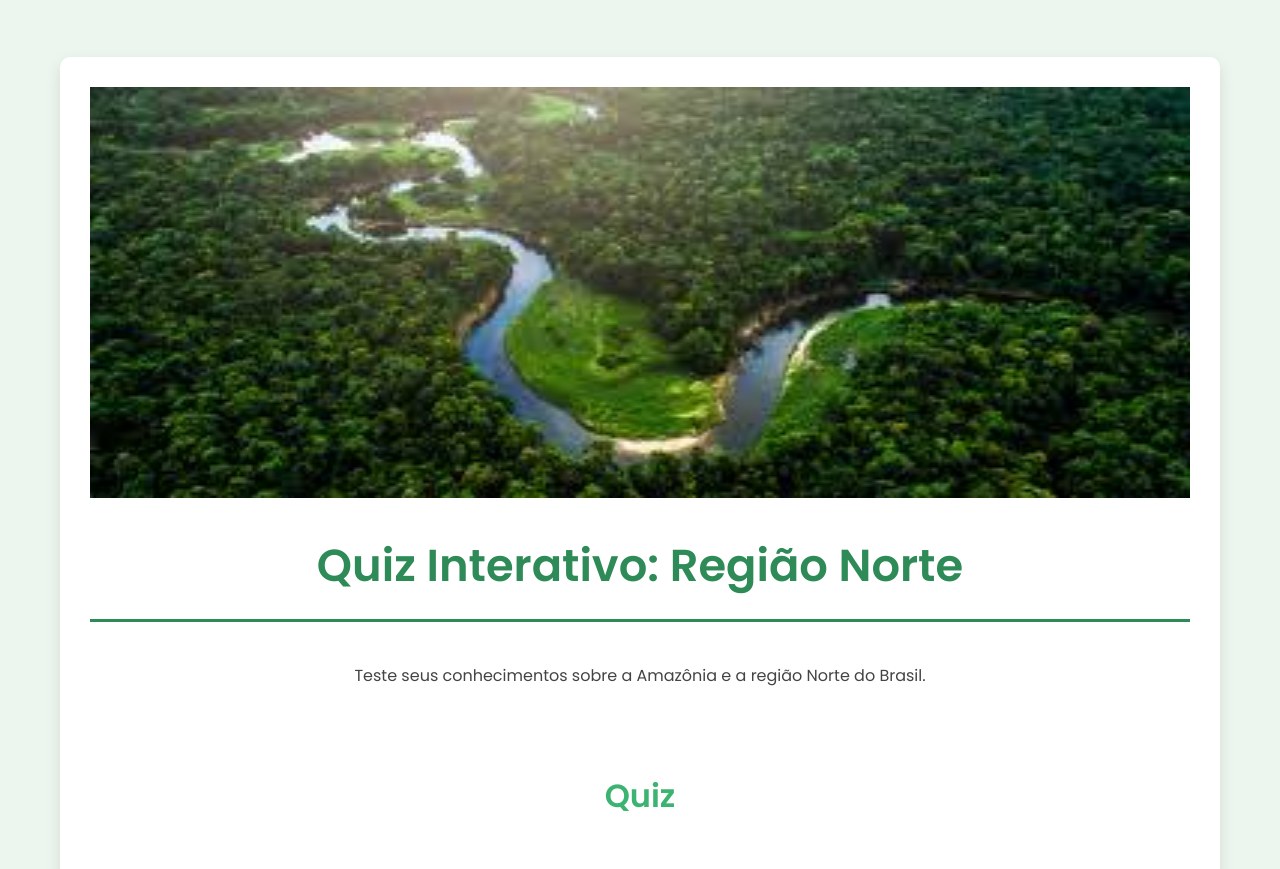
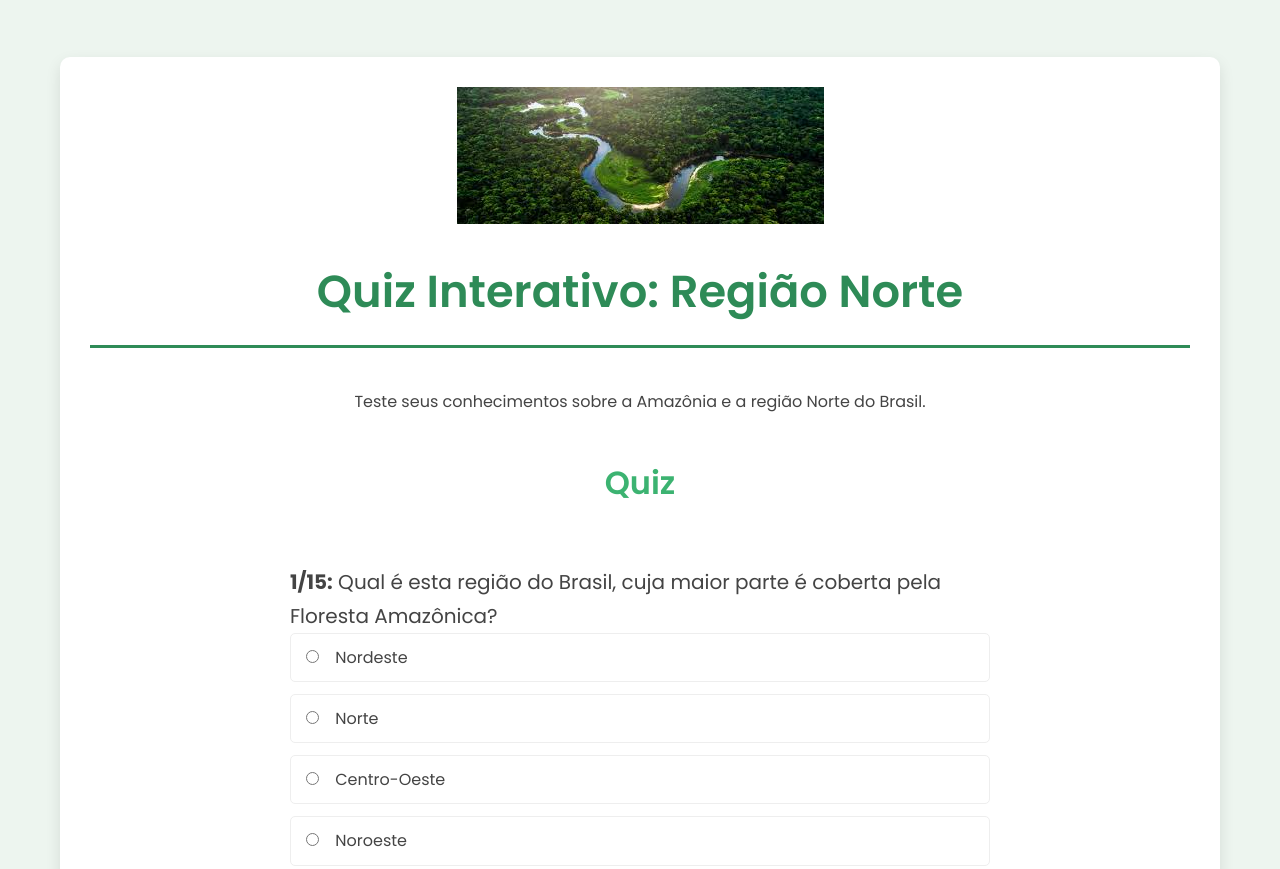
Before and after one commit to LmrCreator/Quiz-Norte-BR-e-Amazonia, a plain HTML site: page index.html in a window 1280 px wide. Shown: the top 869 px of the page. Drawn offline with Linux system fonts and the light colour scheme.

Commit message:
Update Banner

```diff
--- a/index.html
+++ b/index.html
@@ -66,11 +66,13 @@
         padding: 30px;
     }
 
-    /* Estilo para a imagem de topo (para ocupar 100% da largura interna) */
+    /* Estilo para a imagem de topo */
     .banner-topo {
-        width: 100%;
-        height: auto;
-        display: block;
+    width: 367px;
+    height: 137px;
+    display: block;
+    margin: 0 auto; /* Centraliza a imagem */
+}
     }
 
     /* Seções */
@@ -391,4 +393,5 @@
     });
   </script>
 </body>
+
 </html>
```
